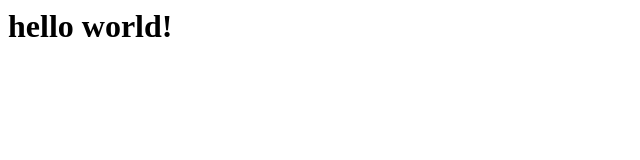
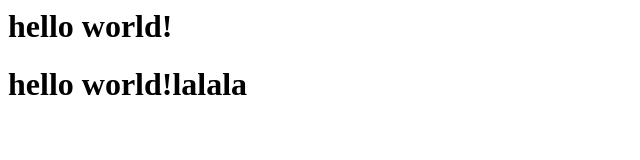
Before and after one commit to dagoushi/qwe, a plain HTML site: page index.html in a window 1280 px wide. Shown: the whole page, without its empty margins (0-640 px from the left). Drawn offline with Linux system fonts and the light colour scheme.

Commit message:
again le yici

```diff
--- a/index.html
+++ b/index.html
@@ -1 +1,2 @@
 <h1>hello world!</h1>
+<h1>hello world!lalala</h1>
```
